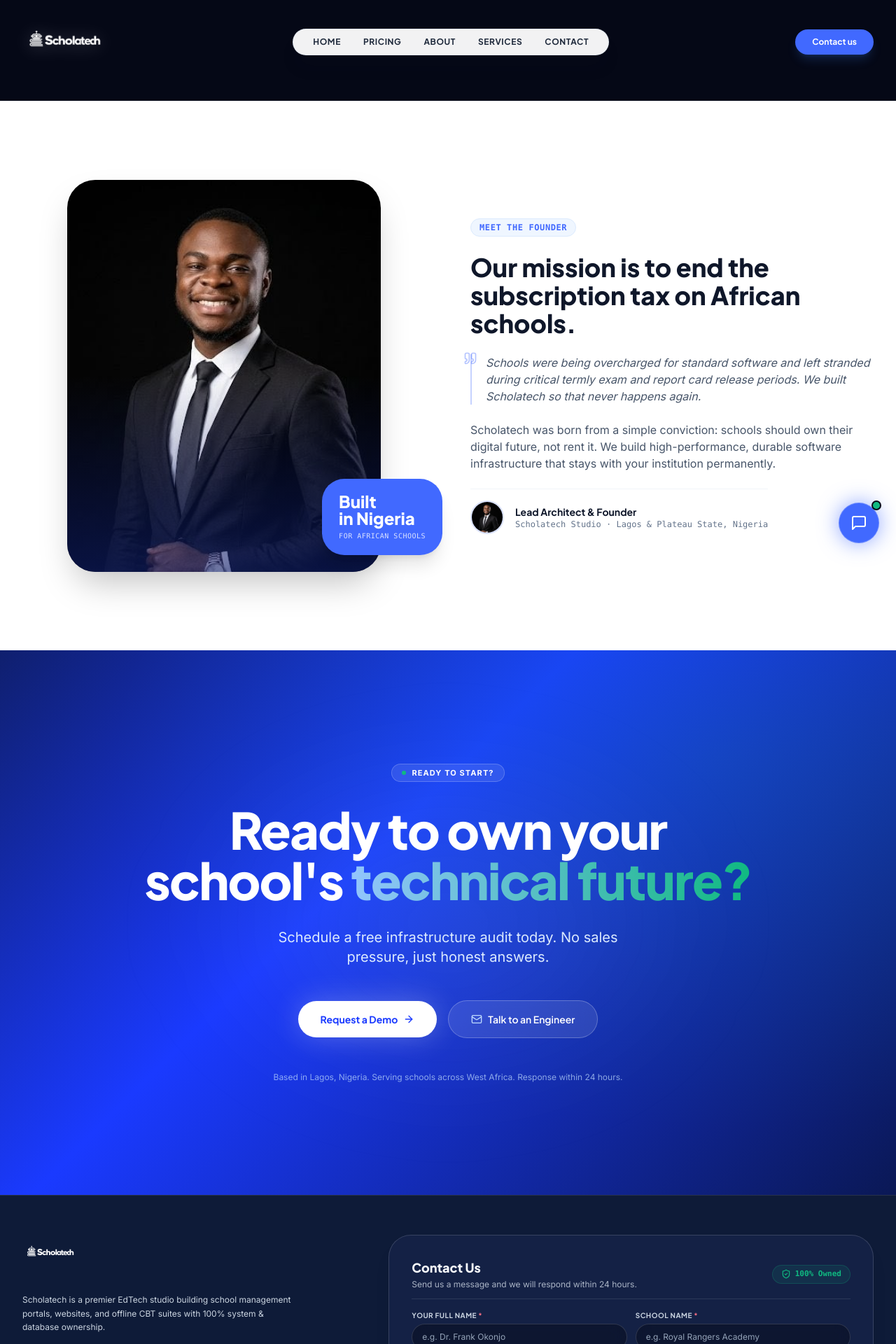
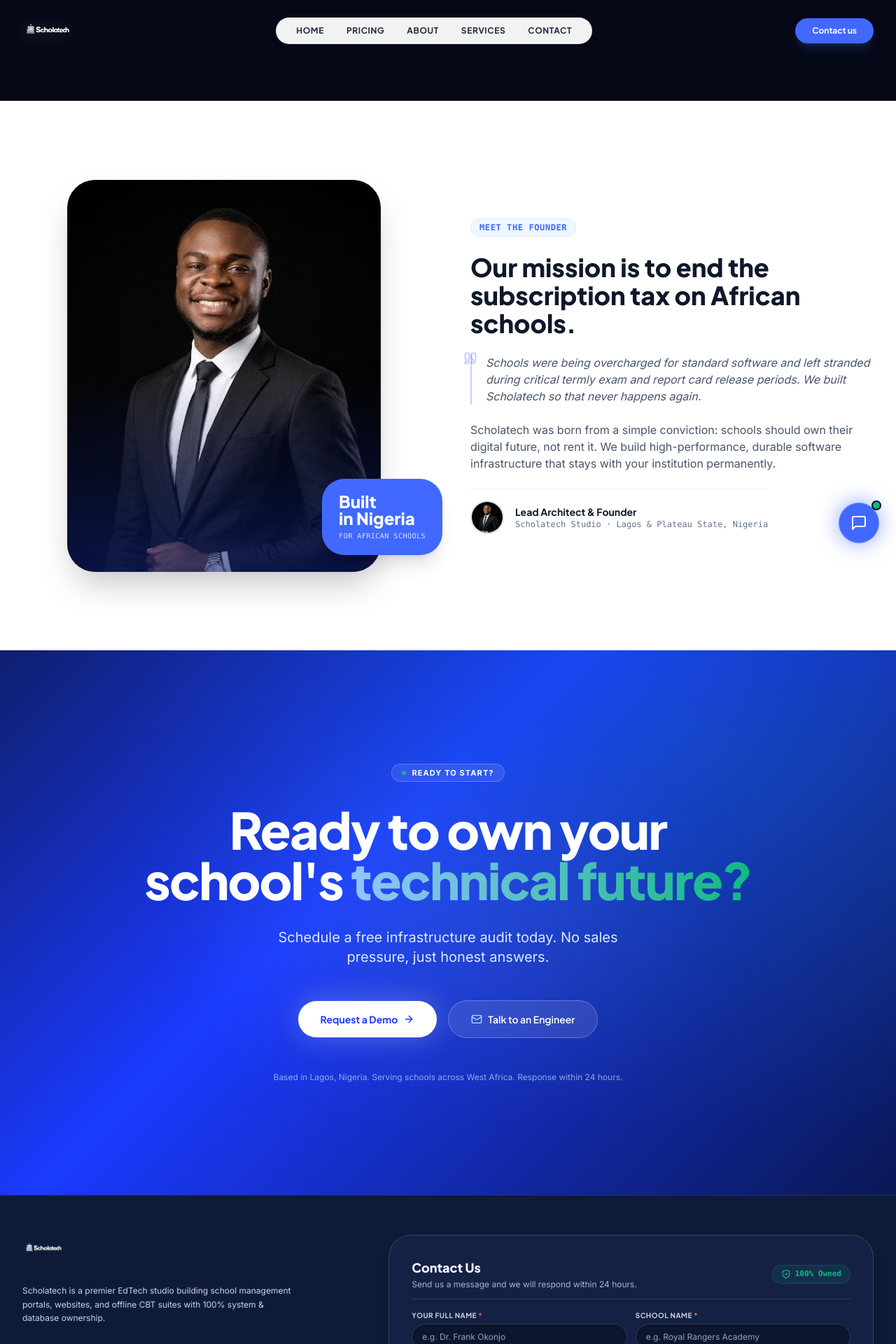
Before and after one commit to franklyn-program/scholatech, a Next.js app: page /about in a window 1280 px wide. Shown: the top 1920 px of the page at 70% size. Built offline with nearby package versions, Linux system fonts and the light colour scheme.

Commit message:
style: make navbar and footer logos fully responsive across mobile and desktop

```diff
--- a/components/layout/Footer.tsx
+++ b/components/layout/Footer.tsx
@@ -28,9 +28,9 @@ export function Footer() {
               <Image
                 src="/images/logo/logo.png"
                 alt="Scholatech Logo"
-                width={242}
-                height={61}
-                className="h-[3.3rem] w-auto object-contain filter brightness-0 invert"
+                width={220}
+                height={55}
+                className="h-7 sm:h-9 md:h-10 w-auto max-w-[150px] sm:max-w-[220px] object-contain filter brightness-0 invert"
                 priority
               />
             </Link>
--- a/components/layout/Navbar.tsx
+++ b/components/layout/Navbar.tsx
@@ -23,9 +23,9 @@ export function Navbar() {
         <Image
           src="/images/logo/logo.png"
           alt="Scholatech Logo"
-          width={330}
-          height={83}
-          className="h-13 sm:h-[3.85rem] md:h-[5rem] w-auto max-w-[264px] sm:max-w-[330px] md:max-w-[396px] object-contain filter brightness-0 invert drop-shadow-[0_2px_12px_rgba(255,255,255,0.25)] transition-transform group-hover:scale-105"
+          width={280}
+          height={70}
+          className="h-7 sm:h-9 md:h-11 lg:h-12 w-auto max-w-[140px] sm:max-w-[200px] md:max-w-[260px] lg:max-w-[290px] object-contain filter brightness-0 invert drop-shadow-[0_2px_12px_rgba(255,255,255,0.25)] transition-transform group-hover:scale-105"
           priority
         />
       </Link>
```
